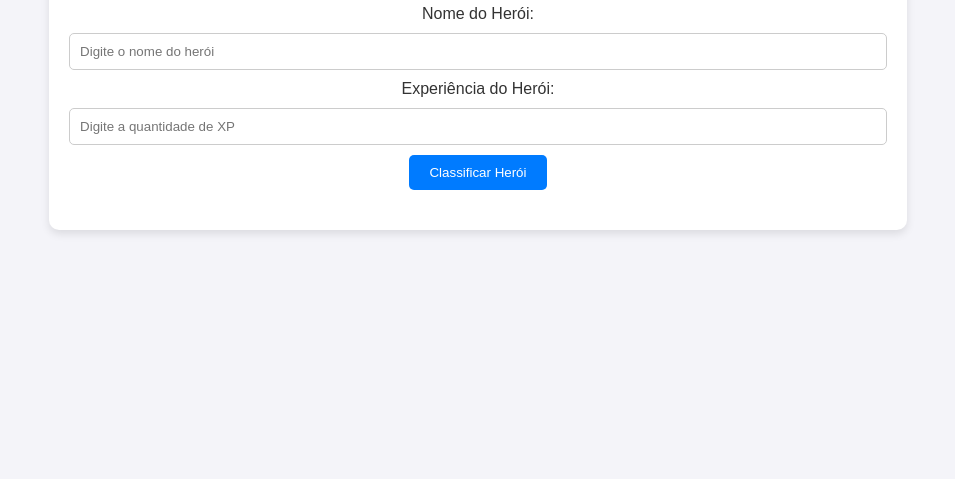
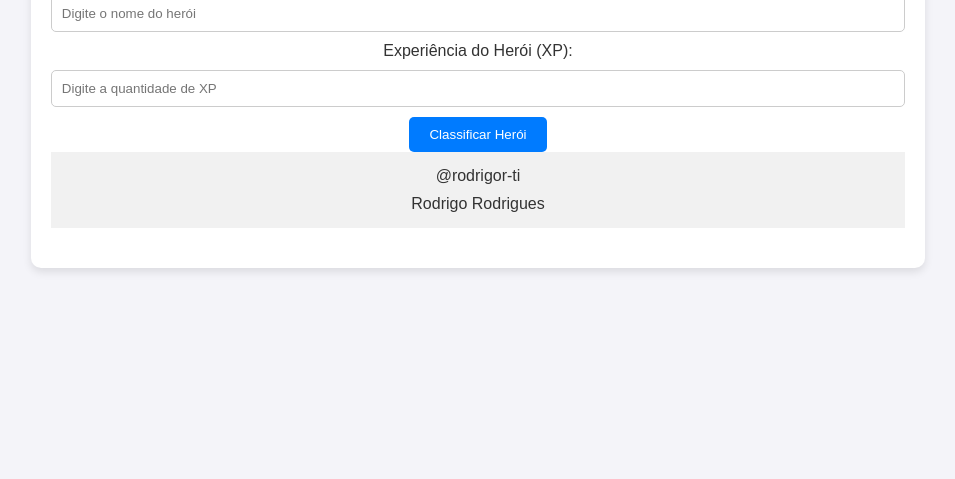
Before and after one commit to rodrigor-ti/ClassificadorNivelHeroi, a plain HTML site: page index.html in a window 1280 px wide. Shown: the part 321-800 px from the top of the page, without its empty margins (162-1117 px from the left). Drawn offline with Linux system fonts and the light colour scheme.

Commit message:
update
atualizações

```diff
--- a/index.html
+++ b/index.html
@@ -14,10 +14,14 @@
         <label for="nome">Nome do Herói:</label>
         <input type="text" id="nome" placeholder="Digite o nome do herói">
 
-        <label for="xp">Experiência do Herói:</label>
+        <label for="xp">Experiência do Herói (XP):</label>
         <input type="number" id="xp" placeholder="Digite a quantidade de XP">
 
-        <button onclick="rankHeroi()">Classificar Herói</button>
+        <button onclick="rankHeroi()">Classificar Herói</button><br>
+        <footer>
+            <p>@rodrigor-ti</p>
+            <p>Rodrigo Rodrigues</p>
+        </footer>
 
         <div id="resultado"></div> <!-- Exibe o resultado aqui -->
     </div>
--- a/src/styles/style.css
+++ b/src/styles/style.css
@@ -21,7 +21,9 @@ body {
     border-radius: 10px;
     box-shadow: 0 4px 8px rgba(0, 0, 0, 0.1);
     text-align: center;
+
 }
+
 h1 {
     margin-bottom: 20px;
     color: #007bff;
@@ -52,3 +54,18 @@ button:hover {
     margin-top: 20px;
     font-weight: bold;
 }
+
+footer {
+    background-color: #f1f1f1;
+    text-align: center; /* Centraliza horizontalmente o conteúdo */
+    padding: 10px;
+    margin-top: auto; /* Empurra o rodapé para o final da página */
+    display: flex;
+    flex-direction: column;
+    align-items: center; /* Centraliza os itens dentro do rodapé */
+    justify-content: center; /* Centraliza verticalmente os itens dentro do rodapé */
+}
+
+footer p {
+    margin: 5px 0;
+}
```
